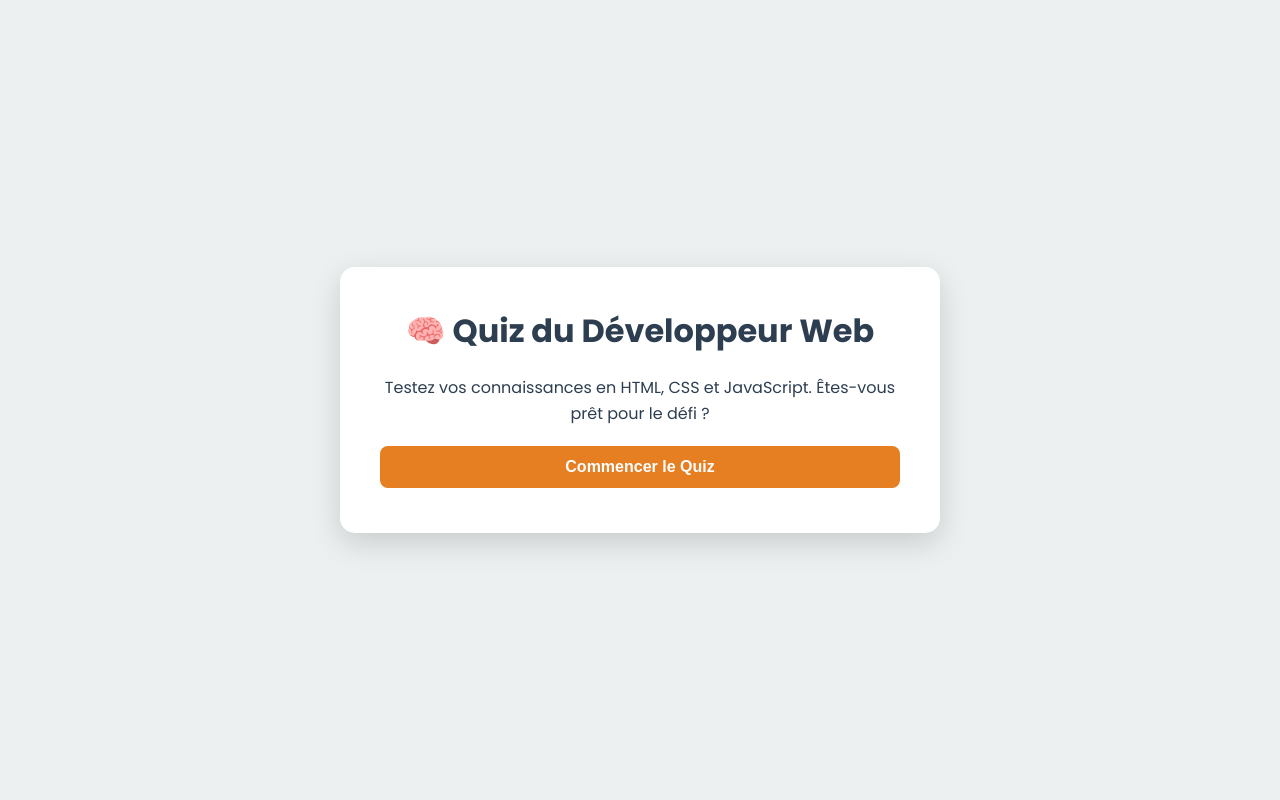
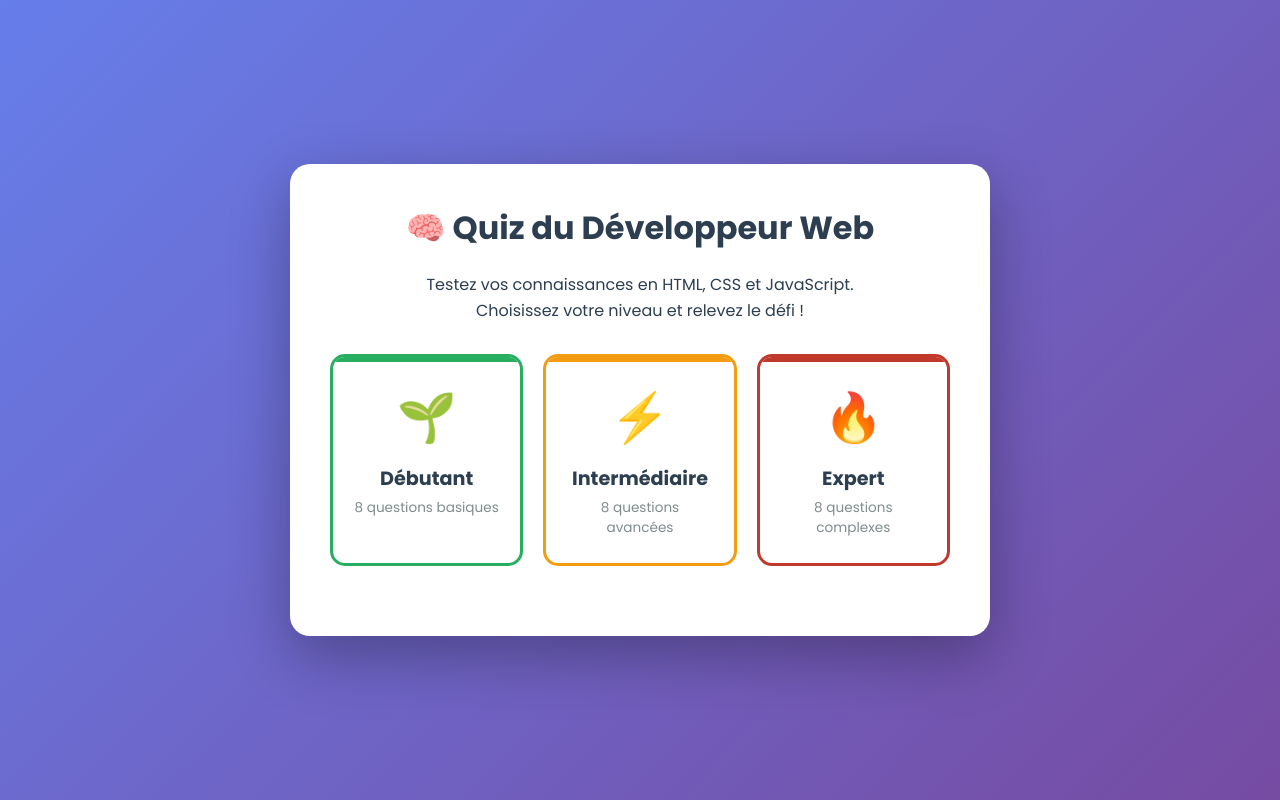
Before and after one commit to haninamara/Quiz, a PHP site: page / in a window 1280 px wide. Run offline with PHP 8.4, Linux system fonts and the light colour scheme.

Commit message:
add 3 levels

```diff
--- a/index.html
+++ b/index.html
@@ -3,46 +3,74 @@
   <head>
     <meta charset="UTF-8" />
     <meta name="viewport" content="width=device-width, initial-scale=1.0" />
-  <title>Quiz Interactif Fantastique</title>
+    <title>Quiz Interactif Multi-niveaux</title>
+    <link
+      href="https://fonts.googleapis.com/css2?family=Poppins:wght@400;600;700&display=swap"
+      rel="stylesheet"
+    />
     <link rel="stylesheet" href="style.css" />
-  <link href="https://fonts.googleapis.com/css2?family=Poppins:wght@400;600;700&display=swap" rel="stylesheet" />
   </head>
   <body>
     <div class="quiz-container">
       <h1>🧠 Quiz du Développeur Web</h1>
 
-   <!-- introoo -->
+      <!-- Écran d'accueil -->
       <div id="intro-screen" class="screen active">
-    <p>Testez vos connaissances en HTML, CSS et JavaScript. Êtes-vous prêt pour le défi ?</p>
-    <button id="start-btn" class="cta-btn">Commencer le Quiz</button>
+        <p>
+          Testez vos connaissances en HTML, CSS et JavaScript.<br />Choisissez
+          votre niveau et relevez le défi !
+        </p>
+
+        <div class="level-grid">
+          <div class="level-card beginner" data-level="beginner">
+            <div class="level-icon">🌱</div>
+            <div class="level-title">Débutant</div>
+            <div class="level-desc">8 questions basiques</div>
           </div>
 
-<!--  quiz -->
-<div id="quiz-screen" class="screen">
-    <h2 id="question-text">Question en cours...</h2>
-
-    <div id="answer-buttons" class="btn-grid"></div>
-
-    <div id="feedback" class="feedback-message"></div>
-
-    <button id="next-btn" class="cta-btn hidden" disabled>Question Suivante &rarr;</button>
+          <div class="level-card intermediate" data-level="intermediate">
+            <div class="level-icon">⚡</div>
+            <div class="level-title">Intermédiaire</div>
+            <div class="level-desc">8 questions avancées</div>
           </div>
 
-<!-- res -->
+          <div class="level-card advanced" data-level="advanced">
+            <div class="level-icon">🔥</div>
+            <div class="level-title">Expert</div>
+            <div class="level-desc">8 questions complexes</div>
+          </div>
+        </div>
+      </div>
+
+      <!-- Écran de quiz -->
+      <div id="quiz-screen" class="screen">
+        <div class="progress-container">
+          <div id="progress-bar" class="progress-bar"></div>
+        </div>
+        <div id="progress-text" class="progress-text">Question 1 / 8</div>
+
+        <h2 id="question-text">Question en cours...</h2>
+        <div id="answer-buttons" class="btn-grid"></div>
+        <button id="next-btn" class="cta-btn hidden" disabled>
+          Question Suivante &rarr;
+        </button>
+      </div>
+
+      <!-- Écran de résultats -->
       <div id="results-screen" class="screen">
         <h2>🎉 Quiz Terminé !</h2>
-    <p>Votre score final est de :
-        <span id="final-score">0</span> /
-        <span id="total-questions">0</span>
-    </p>
+        <div class="score-badge">
+          <span id="final-score">0</span> / <span id="total-questions">0</span>
+        </div>
         <p id="result-message"></p>
-    <button id="restart-btn" class="cta-btn">Recommencer</button>
+        <button id="restart-btn" class="cta-btn">
+          Choisir un nouveau niveau
+        </button>
       </div>
 
- <!-- Effet visuel de feedback -->
+      <!-- Feedback overlay -->
       <div id="feedback-overlay" class="feedback-overlay hidden"></div>
-
-
+    </div>
 
     <script src="script.js"></script>
   </body>
--- a/style.css
+++ b/style.css
@@ -1,12 +1,15 @@
-/* 🎨 Variables et Reset */
+    /* Variables et Reset */
     :root {
-    --primary-color: #2c3e50; /* Bleu foncé */
-    --secondary-color: #3498db; /* Bleu vif */
-    --accent-color: #e67e22; /* Orange pour le CTA */
-    --success-color: #2ecc71; /* Vert pour correct */
-    --error-color: #e74c3c; /* Rouge pour faux */
-    --bg-color: #ecf0f1; /* Gris clair */
+      --primary-color: #2c3e50;
+      --secondary-color: #3498db;
+      --accent-color: #e67e22;
+      --success-color: #2ecc71;
+      --error-color: #e74c3c;
+      --bg-color: #ecf0f1;
       --white: #ffffff;
+      --beginner-color: #27ae60;
+      --intermediate-color: #f39c12;
+      --advanced-color: #c0392b;
     }
 
     * {
@@ -15,10 +18,9 @@
       padding: 0;
     }
 
-/* 🧠 Style global */
     body {
       font-family: 'Poppins', sans-serif;
-    background: var(--bg-color);
+      background: linear-gradient(135deg, #667eea 0%, #764ba2 100%);
       display: flex;
       justify-content: center;
       align-items: center;
@@ -26,14 +28,13 @@ body {
       padding: 20px;
     }
 
-/* 🪄 Conteneur principal */
     .quiz-container {
       background: var(--white);
       padding: 40px;
-    border-radius: 15px;
-    box-shadow: 0 10px 30px rgba(0, 0, 0, 0.15);
+      border-radius: 20px;
+      box-shadow: 0 20px 60px rgba(0, 0, 0, 0.3);
       width: 100%;
-    max-width: 600px;
+      max-width: 700px;
       text-align: center;
     }
 
@@ -41,43 +42,169 @@ h1 {
       color: var(--primary-color);
       margin-bottom: 20px;
       font-weight: 700;
+      font-size: 2rem;
     }
 
     h2 {
       color: var(--secondary-color);
       margin-bottom: 25px;
       font-weight: 600;
+      font-size: 1.3rem;
     }
 
     p {
       color: var(--primary-color);
       line-height: 1.6;
+      margin-bottom: 15px;
     }
 
-/* 🧩 Boutons (généraux) */
+    /* Écrans */
+    .screen {
+      display: none;
+      animation: fadeIn 0.5s ease;
+    }
+
+    .screen.active {
+      display: block;
+    }
+
+    @keyframes fadeIn {
+      from { opacity: 0; transform: translateY(20px); }
+      to { opacity: 1; transform: translateY(0); }
+    }
+
+    /* Sélection de niveau */
+    .level-grid {
+      display: grid;
+      grid-template-columns: repeat(auto-fit, minmax(180px, 1fr));
+      gap: 20px;
+      margin: 30px 0;
+    }
+
+    .level-card {
+      background: var(--white);
+      border: 3px solid var(--secondary-color);
+      border-radius: 15px;
+      padding: 25px 20px;
+      cursor: pointer;
+      transition: all 0.3s ease;
+      position: relative;
+      overflow: hidden;
+    }
+
+    .level-card::before {
+      content: '';
+      position: absolute;
+      top: 0;
+      left: 0;
+      width: 100%;
+      height: 5px;
+      background: var(--secondary-color);
+      transition: height 0.3s ease;
+    }
+
+    .level-card:hover {
+      transform: translateY(-5px);
+      box-shadow: 0 10px 25px rgba(0, 0, 0, 0.15);
+    }
+
+    .level-card:hover::before {
+      height: 100%;
+      opacity: 0.1;
+    }
+
+    .level-card.beginner { border-color: var(--beginner-color); }
+    .level-card.beginner::before { background: var(--beginner-color); }
+
+    .level-card.intermediate { border-color: var(--intermediate-color); }
+    .level-card.intermediate::before { background: var(--intermediate-color); }
+
+    .level-card.advanced { border-color: var(--advanced-color); }
+    .level-card.advanced::before { background: var(--advanced-color); }
+
+    .level-icon {
+      font-size: 3rem;
+      margin-bottom: 10px;
+    }
+
+    .level-title {
+      font-weight: 700;
+      font-size: 1.2rem;
+      color: var(--primary-color);
+      margin-bottom: 5px;
+    }
+
+    .level-desc {
+      font-size: 0.85rem;
+      color: #7f8c8d;
+      margin-top: 5px;
+    }
+
+    /* Barre de progression */
+    .progress-container {
+      width: 100%;
+      background: #e0e0e0;
+      border-radius: 10px;
+      overflow: hidden;
+      margin: 20px 0;
+      height: 12px;
+      position: relative;
+    }
+
+    .progress-bar {
+      height: 100%;
+      background: linear-gradient(90deg, var(--secondary-color), var(--accent-color));
+      width: 0%;
+      transition: width 0.4s ease;
+      border-radius: 10px;
+      position: relative;
+    }
+
+    .progress-bar::after {
+      content: '';
+      position: absolute;
+      top: 0;
+      left: 0;
+      right: 0;
+      bottom: 0;
+      background: linear-gradient(90deg, transparent, rgba(255,255,255,0.3), transparent);
+      animation: shimmer 1.5s infinite;
+    }
+
+    @keyframes shimmer {
+      0% { transform: translateX(-100%); }
+      100% { transform: translateX(100%); }
+    }
+
+    .progress-text {
+      font-size: 0.9rem;
+      color: var(--primary-color);
+      margin-top: 8px;
+      font-weight: 600;
+    }
+
+    /* Boutons */
     button {
       cursor: pointer;
       font-size: 1rem;
-    padding: 12px 25px;
-    border-radius: 8px;
-    transition: background-color 0.3s, transform 0.1s, box-shadow 0.3s;
+      padding: 14px 30px;
+      border-radius: 10px;
+      transition: all 0.3s ease;
       font-weight: 600;
       border: none;
       margin: 5px 0;
+    }
+
+    .cta-btn {
+      background: linear-gradient(135deg, var(--accent-color), #d35400);
+      color: var(--white);
+      margin-top: 20px;
       width: 100%;
     }
 
-/* 🚀 Boutons d'action (Start, Next, Restart) */
-.cta-btn {
-    background-color: var(--accent-color);
-    color: var(--white);
-    margin-top: 20px;
-}
-
     .cta-btn:hover:not(:disabled) {
-    background-color: #d35400; /* Orange plus foncé */
       transform: translateY(-2px);
-    box-shadow: 0 4px 10px rgba(230, 126, 34, 0.4);
+      box-shadow: 0 8px 20px rgba(230, 126, 34, 0.4);
     }
 
     .cta-btn:disabled {
@@ -93,58 +219,52 @@ button {
     }
 
     .btn-answer {
-    background-color: var(--white);
+      background: var(--white);
       color: var(--primary-color);
-    border: 2px solid var(--secondary-color);
+      border: 3px solid var(--secondary-color);
       width: 100%;
       text-align: left;
-    padding: 15px;
-    border-radius: 8px;
+      padding: 18px;
+      border-radius: 10px;
+      font-size: 1rem;
     }
 
-.btn-answer:hover:not(.disabled) {
-    background-color: var(--secondary-color);
+    .btn-answer:hover:not(:disabled) {
+      background: var(--secondary-color);
       color: var(--white);
+      transform: translateX(5px);
     }
 
-/* ✅ États de réponse */
+    .btn-answer:disabled {
+      cursor: not-allowed;
+    }
+
     .correct {
-    background-color: var(--success-color) !important;
+      background: var(--success-color) !important;
       color: var(--white) !important;
       border-color: var(--success-color) !important;
       animation: pulse-correct 0.5s ease;
     }
 
     .wrong {
-    background-color: var(--error-color) !important;
+      background: var(--error-color) !important;
       color: var(--white) !important;
       border-color: var(--error-color) !important;
       animation: shake-wrong 0.5s ease;
     }
-/* 🔄 Gestion d’affichage des écrans */
-.hidden {
-    display: none !important;
+
+    @keyframes pulse-correct {
+      0%, 100% { transform: scale(1); }
+      50% { transform: scale(1.05); }
     }
 
-.screen {
-    display: none;
+    @keyframes shake-wrong {
+      0%, 100% { transform: translateX(0); }
+      20%, 60% { transform: translateX(-8px); }
+      40%, 80% { transform: translateX(8px); }
     }
 
-.screen.active {
-    display: block;
-}
-
-/* 📱 Responsive */
-@media (max-width: 480px) {
-    .quiz-container {
-        padding: 25px;
-    }
-    .btn-answer {
-        font-size: 0.9rem;
-    }
-}
-
-/* === Feedback visuel central === */
+    /* Feedback overlay */
     .feedback-overlay {
       position: fixed;
       top: 0;
```
Also changed, not shown: other parts of style.css (+39 -29 lines), script.js (+199 -94 lines). Lines whose indentation alone changed are shown as unchanged.
